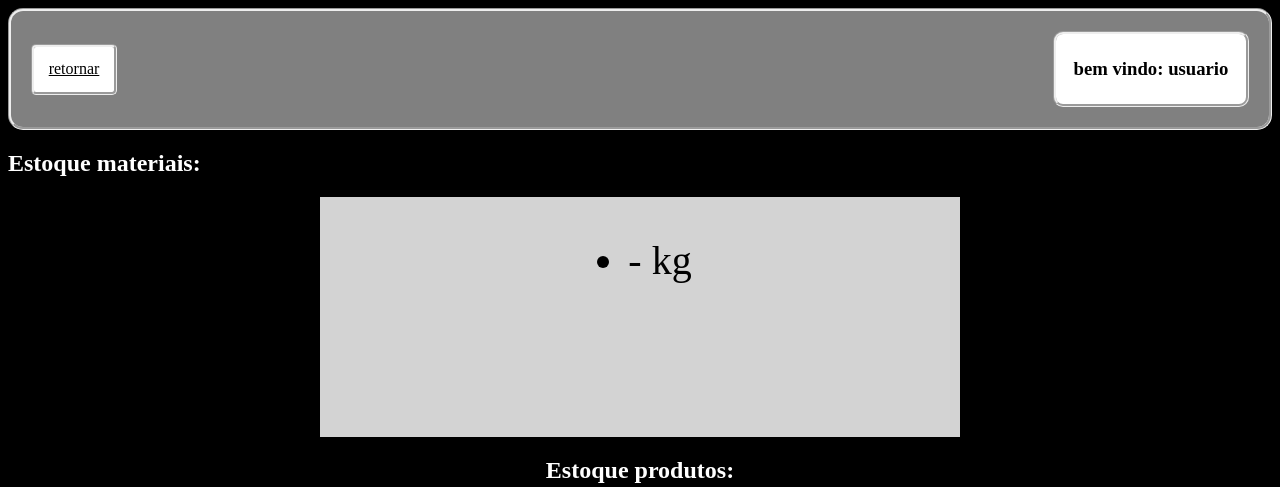
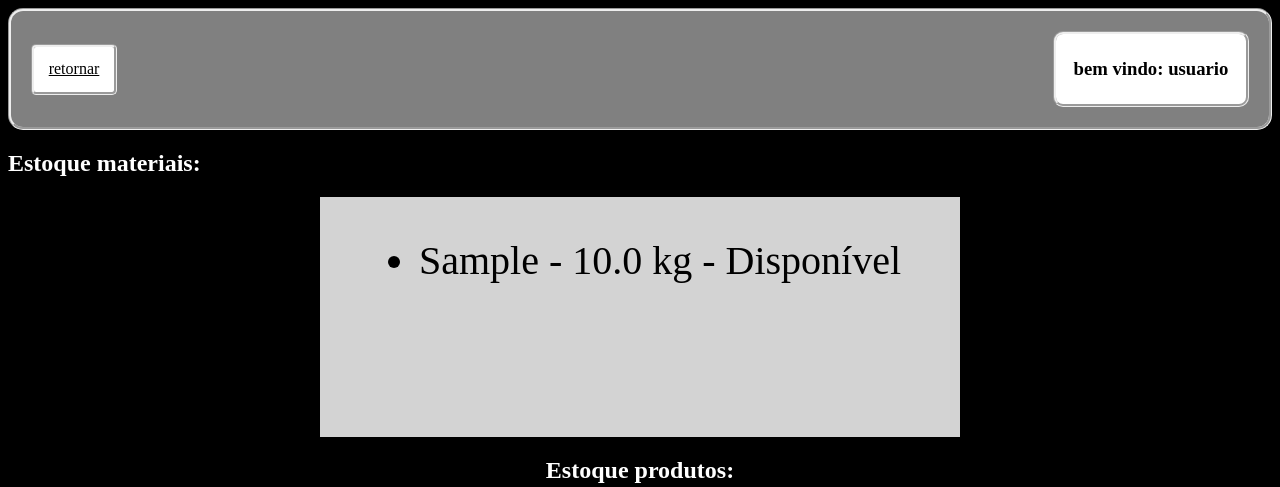
Before and after one commit to Luzatti-alt/finalizacao_2_tri_meia, a Flask app: page /adm in a window 1280 px wide. Shown: the top 487 px of the page. Run offline with Flask 3, Linux system fonts and the light colour scheme; tables that the repository leaves empty hold one stand-in row (values such as "Sample post").

Commit message:
Atualizar o adm.html

```diff
--- a/web/templates/adm.html
+++ b/web/templates/adm.html
@@ -18,10 +18,10 @@
     <div class="adm_infos">
       <ul>
         {% for cor in Cores %}
-            <li>{{ Cores.cor }} - {{ Cores.quantidade_cor_kg }} kg</li>
-        {% else %}
-            <li>Nenhuma cor de fio cadastrada.</li>
-        {% endfor %}
+    <li>{{ cor.cor }} - {{ cor.quantidade_cor_kg }} kg {% if cor.disponivel %}- Disponível{% else %}- Indisponível{% endif %}</li>
+{% else %}
+    <li>Nenhuma cor de fio cadastrada.</li>
+{% endfor %}
     </ul>
     </div>
     <h2 style="color:white">Estoque produtos:</h2>
```
